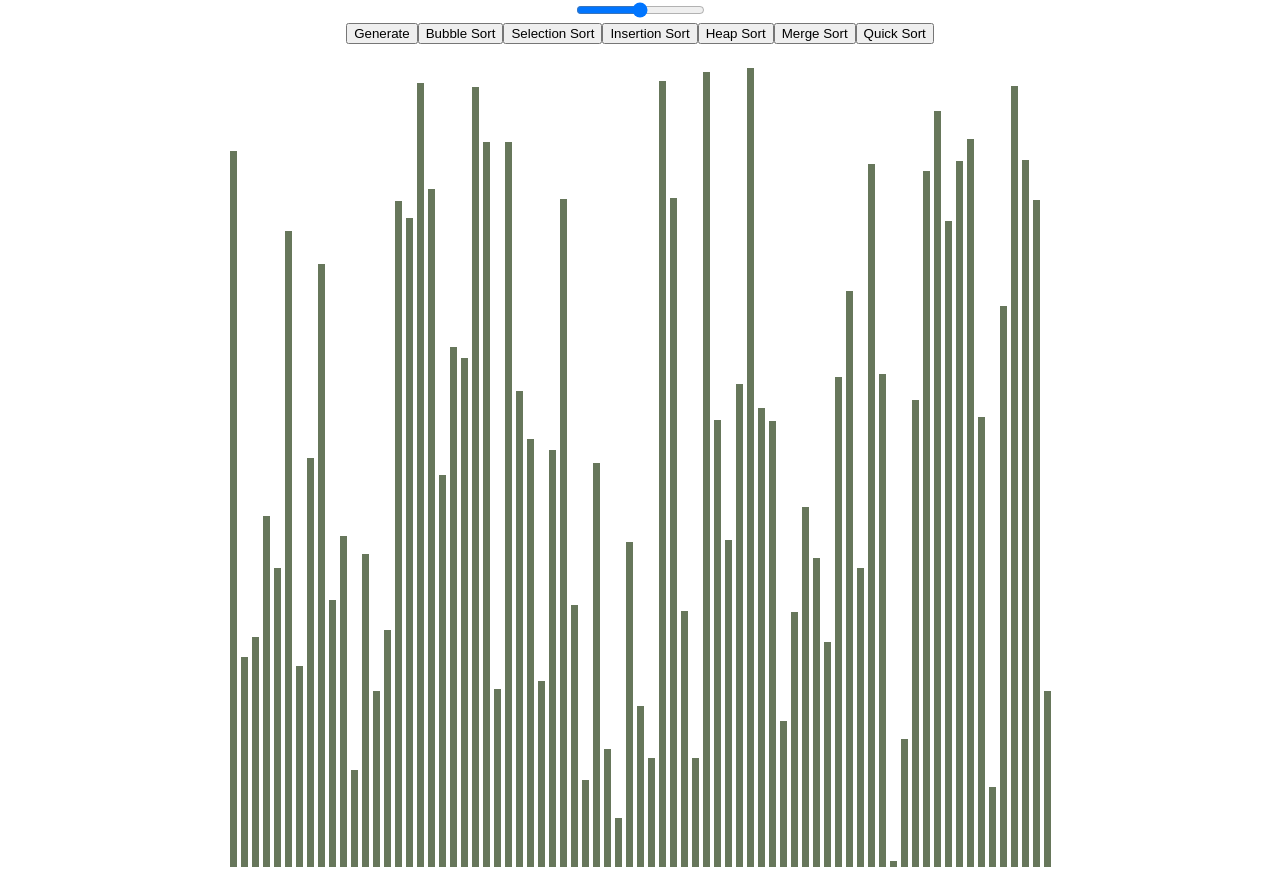
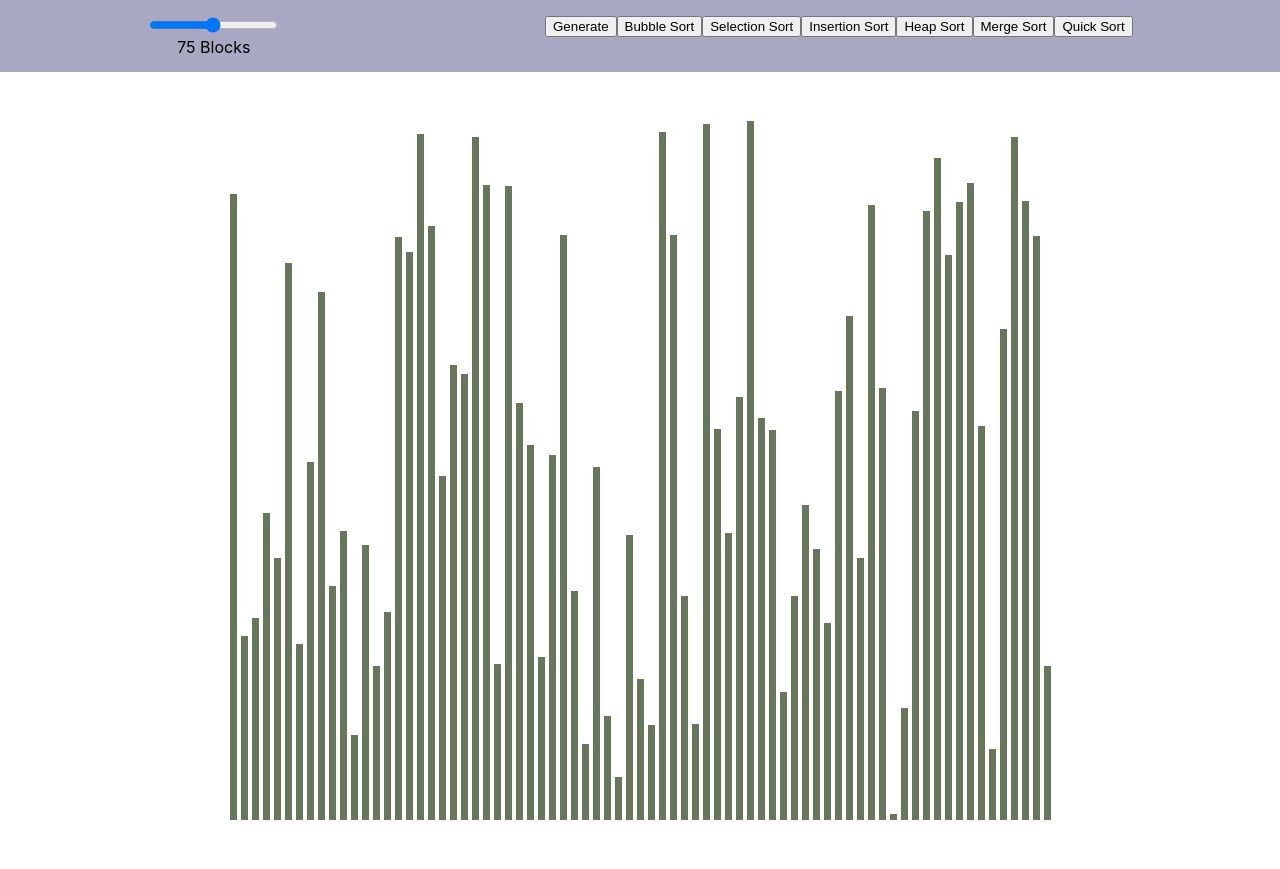
Before and after one commit to Kevrev/AlgoVisualizer, a React (Create React App) app: page / in a window 1280 px wide. After the commit the page ends 822 px from the top, so only its background shows below. Built offline with nearby package versions, Linux system fonts and the light colour scheme.

Commit message:
adding styling for interactive components

```diff
--- a/src/Visualizer/Visualizer.css
+++ b/src/Visualizer/Visualizer.css
@@ -1,5 +1,12 @@
+.interactives-container {
+  display: flex;
+  justify-content: space-around;
+  padding: 15px;
+  background-color: rgb(168, 168, 195);
+}
+
 .array-container {
-  height: 825px;
+  height: 750px;
   display: flex;
   justify-content: center;
   align-items: flex-end;
--- a/src/Visualizer/Visualizer.js
+++ b/src/Visualizer/Visualizer.js
@@ -17,7 +17,7 @@ const Visualizer = () => {
   const generateArray = () => {
     const newArray = [];
     for (let i = 0; i < range; i++) {
-      newArray.push(arrayRandom(1, 800));
+      newArray.push(arrayRandom(1, 700));
     }
     setArray(newArray);
   };
@@ -39,9 +39,9 @@ const Visualizer = () => {
 
   return (
     <>
-      <div>
-        <div>
-          <div class="slide-container">
+      <div className="interactives-container">
+        <div className="left-container">
+          <div className="slide-container">
             <input
               type="range"
               min="1"
@@ -51,9 +51,10 @@ const Visualizer = () => {
               id="myRange"
               onChange={handleSliderChange}
             />
+            <div>{range} Blocks</div>
           </div>
         </div>
-        <div>
+        <div className="button-container">
           <button onClick={generateArray}>Generate</button>
           {/* <button onClick={handleBubbleSort}>Bubble Sort</button>
         <button onClick={handleSelectionSort}>Selection Sort</button>
```
